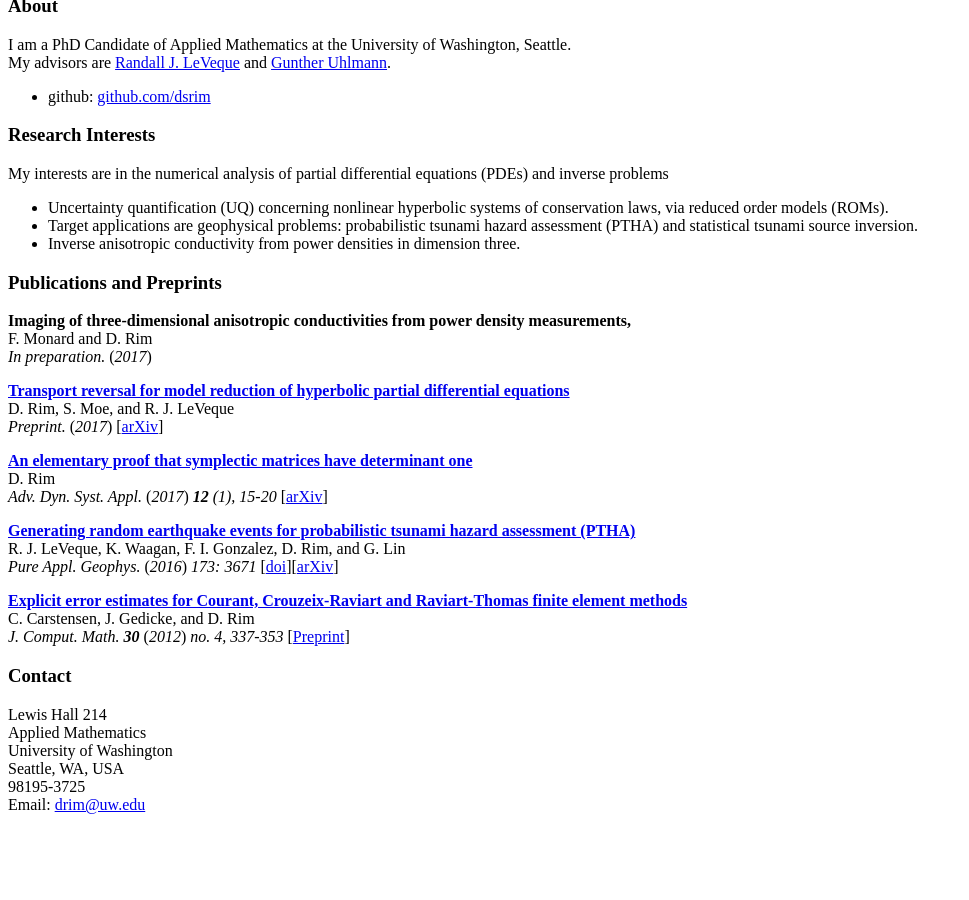
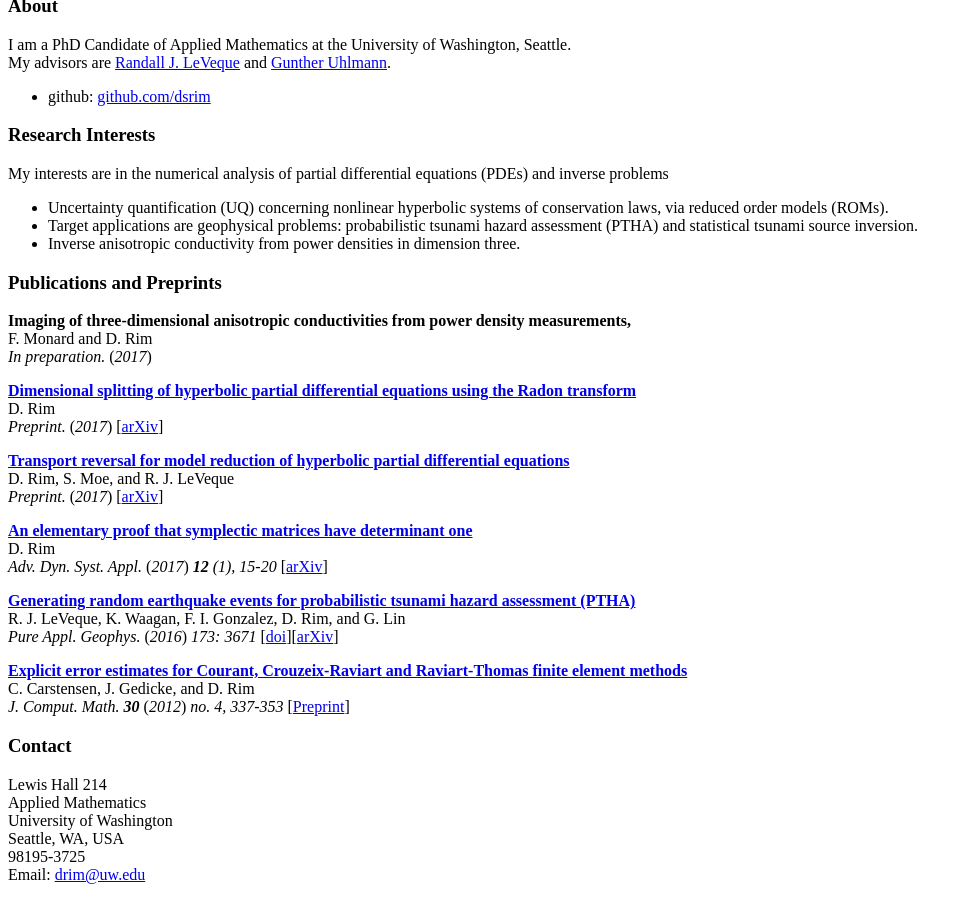
Before and after one commit to dsrim/dsrim.github.io, a Jekyll site: the page built from _jekyll/index.md, in a window 1280 px wide and 900 px high, scrolled down 1194 px. Shown: the whole window, without its empty margins (0-969 px from the left). Built offline with Jekyll 4.4.1, drawn with Linux system fonts in a browser that asks for light colours; before the commit the page ends 2024 px from its top, so only the background shows below that.

Commit message:
added reversal preprint in list

```diff
--- a/_jekyll/index.md
+++ b/_jekyll/index.md
@@ -7,6 +7,13 @@ pubs:
                  power density measurements,"
       author:   "F. Monard and D. Rim"
       journal:  "In preparation."
+      year:     "2017"
+
+    - title:    "Dimensional splitting of hyperbolic partial differential
+                 equations using the Radon transform"
+      author:   "D. Rim"
+      journal:  "Preprint."
+      arxiv:   "https://arxiv.org/abs/1705.03609"
       year:     "2017"
 
     - title:    "Transport reversal for model reduction of hyperbolic
--- a/index.html
+++ b/index.html
@@ -78,6 +78,12 @@ F. Monard and D. Rim<br />
 <em>In preparation.</em>
  (<em>2017</em>)</p>
 
+<p><a href="https://arxiv.org/abs/1705.03609"><strong>Dimensional splitting of hyperbolic partial differential equations using the Radon transform</strong></a><br />
+D. Rim<br />
+<em>Preprint.</em>
+ (<em>2017</em>)
+ [<a href="https://arxiv.org/abs/1705.03609">arXiv</a>]</p>
+
 <p><a href="https://arxiv.org/abs/1701.07529"><strong>Transport reversal for model reduction of hyperbolic partial differential equations</strong></a><br />
 D. Rim, S. Moe, and R. J. LeVeque<br />
 <em>Preprint.</em>
```
Also changed, not shown: _jekyll/_posts/2016-02-08-Chewbaca-is-talking-in-his-sleep.md (deleted, +0 -21 lines), 3 other files.
